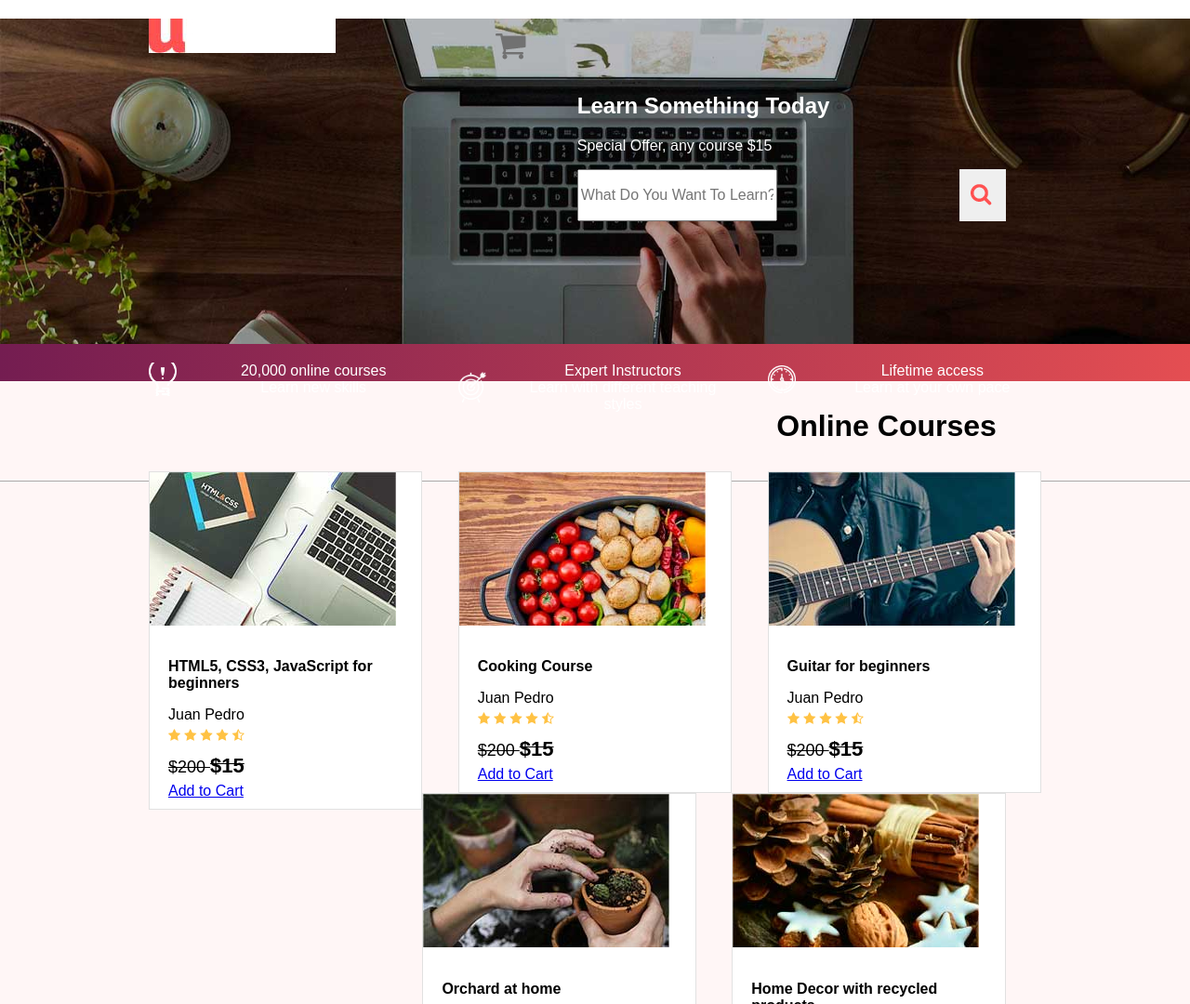
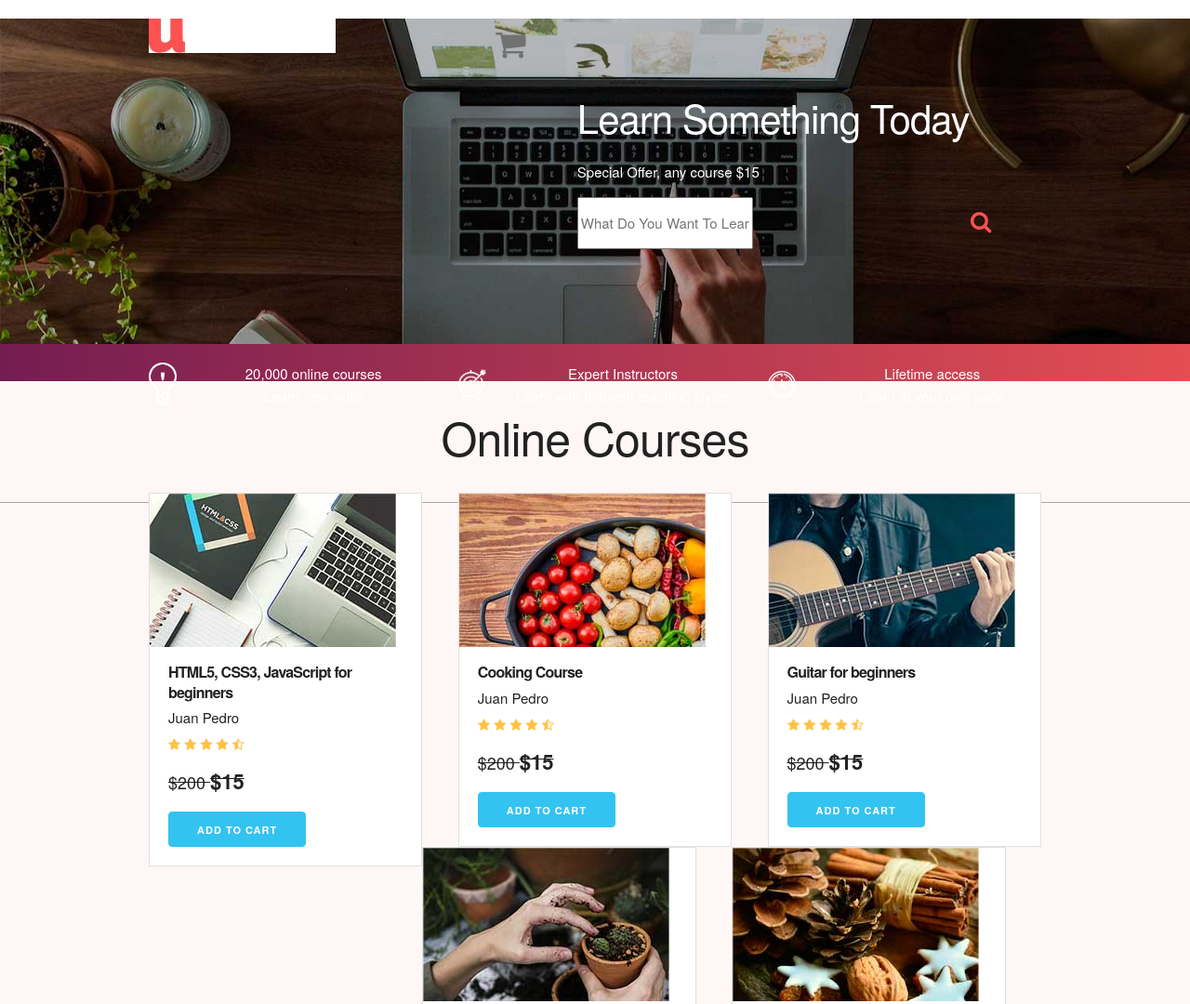
Before and after one commit to jaycecall05/class_shopping, a plain HTML site: page index.html in a window 1280 px wide. Shown: the top 1080 px of the page at 93% size. Drawn offline with Linux system fonts and the light colour scheme.

Commit message:
added Buttons, typography and base styles

```diff
--- a/css/skeleton.css
+++ b/css/skeleton.css
@@ -140,3 +140,180 @@
                 margin-left: 52%;
             }
         }
+
+        /* Base Styles */
+
+        html {
+            font-size: 62.5%;
+        }
+
+        body {
+            font-size: 1.5em;
+            line-height: 1.6;
+            font-weight: 400;
+            font-family: "Raleway", "HelveticaNeue", "Helvetica Neue", Helvetica, Arial, sans-serif;
+            color: #222;
+        }
+
+        /* Typography */
+
+        h1,
+        h2,
+        h3,
+        h4,
+        h5,
+        h6 {
+            margin-top: 0;
+            margin-bottom: 2rem;
+            font-weight: 300;
+        }
+
+        h1 {
+            font-size: 4.0rem;
+            line-height: 1.2;
+            letter-spacing: -.1rem;
+        }
+
+        h2 {
+            font-size: 3.6rem;
+            line-height: 1.25;
+            letter-spacing: -.1rem;
+        }
+
+        h3 {
+            font-size: 3.0rem;
+            line-height: 1.3;
+            letter-spacing: -.1rem;
+        }
+
+        h4 {
+            font-size: 2.4rem;
+            line-height: 1.35;
+            letter-spacing: -.08rem;
+        }
+
+        h5 {
+            font-size: 1.8rem;
+            line-height: 1.5;
+            letter-spacing: -.05rem;
+        }
+
+        h6 {
+            font-size: 1.5rem;
+            line-height: 1.6;
+            letter-spacing: 0;
+        }
+
+        /* Larger than phablet */
+
+        @media (min-width: 550px) {
+            h1 {
+                font-size: 5.0rem;
+            }
+            h2 {
+                font-size: 4.2rem;
+            }
+            h3 {
+                font-size: 3.6rem;
+            }
+            h4 {
+                font-size: 3.0rem;
+            }
+            h5 {
+                font-size: 2.4rem;
+            }
+            h6 {
+                font-size: 1.5rem;
+            }
+        }
+
+        p {
+            margin-top: 0;
+        }
+
+        /* Links */
+
+        a {
+            color: #1EAEDB;
+        }
+
+        a:hover {
+            color: #0FA0CE;
+        }
+
+        /* Buttons */
+
+        a {
+            color: #1EAEDB;
+        }
+
+        a:hover {
+            color: #0FA0CE;
+        }
+
+        /* Buttons
+                      –––––––––––––––––––––––––––––––––––––––––––––––––– */
+
+        .button,
+        button,
+        input[type="submit"],
+        input[type="reset"],
+        input[type="button"] {
+            display: inline-block;
+            height: 38px;
+            padding: 0 30px;
+            color: #555;
+            text-align: center;
+            font-size: 11px;
+            font-weight: 600;
+            line-height: 38px;
+            letter-spacing: .1rem;
+            text-transform: uppercase;
+            text-decoration: none;
+            white-space: nowrap;
+            background-color: transparent;
+            border-radius: 4px;
+            border: 1px solid #bbb;
+            cursor: pointer;
+            box-sizing: border-box;
+        }
+
+        .button:hover,
+        button:hover,
+        input[type="submit"]:hover,
+        input[type="reset"]:hover,
+        input[type="button"]:hover,
+        .button:focus,
+        button:focus,
+        input[type="submit"]:focus,
+        input[type="reset"]:focus,
+        input[type="button"]:focus {
+            color: #333;
+            border-color: #888;
+            outline: 0;
+        }
+
+        .button.button-primary,
+        button.button-primary,
+        input[type="submit"].button-primary,
+        input[type="reset"].button-primary,
+        input[type="button"].button-primary {
+            color: #FFF;
+            background-color: #33C3F0;
+            border-color: #33C3F0;
+        }
+
+        .button.button-primary:hover,
+        button.button-primary:hover,
+        input[type="submit"].button-primary:hover,
+        input[type="reset"].button-primary:hover,
+        input[type="button"].button-primary:hover,
+        .button.button-primary:focus,
+        button.button-primary:focus,
+        input[type="submit"].button-primary:focus,
+        input[type="reset"].button-primary:focus,
+        input[type="button"].button-primary:focus {
+            color: #FFF;
+            background-color: #1EAEDB;
+            border-color: #1EAEDB;
+        }
```
